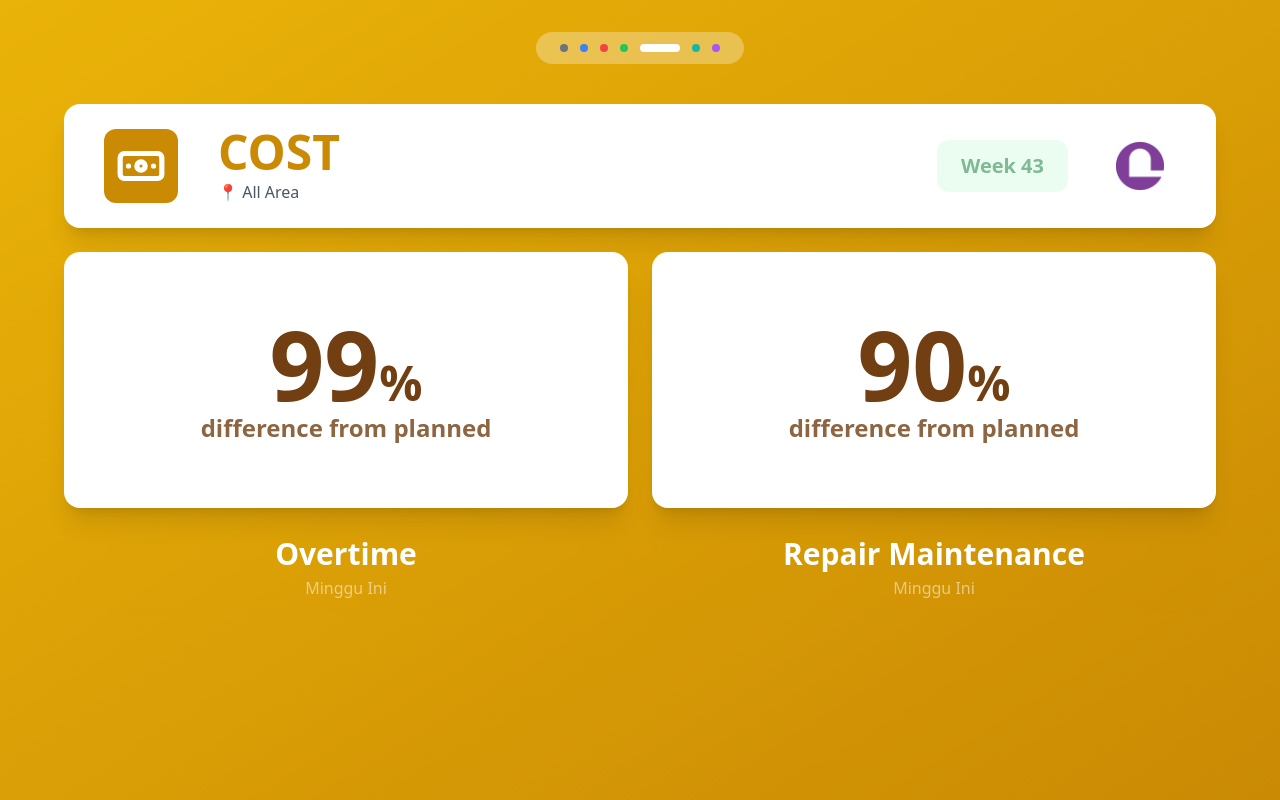
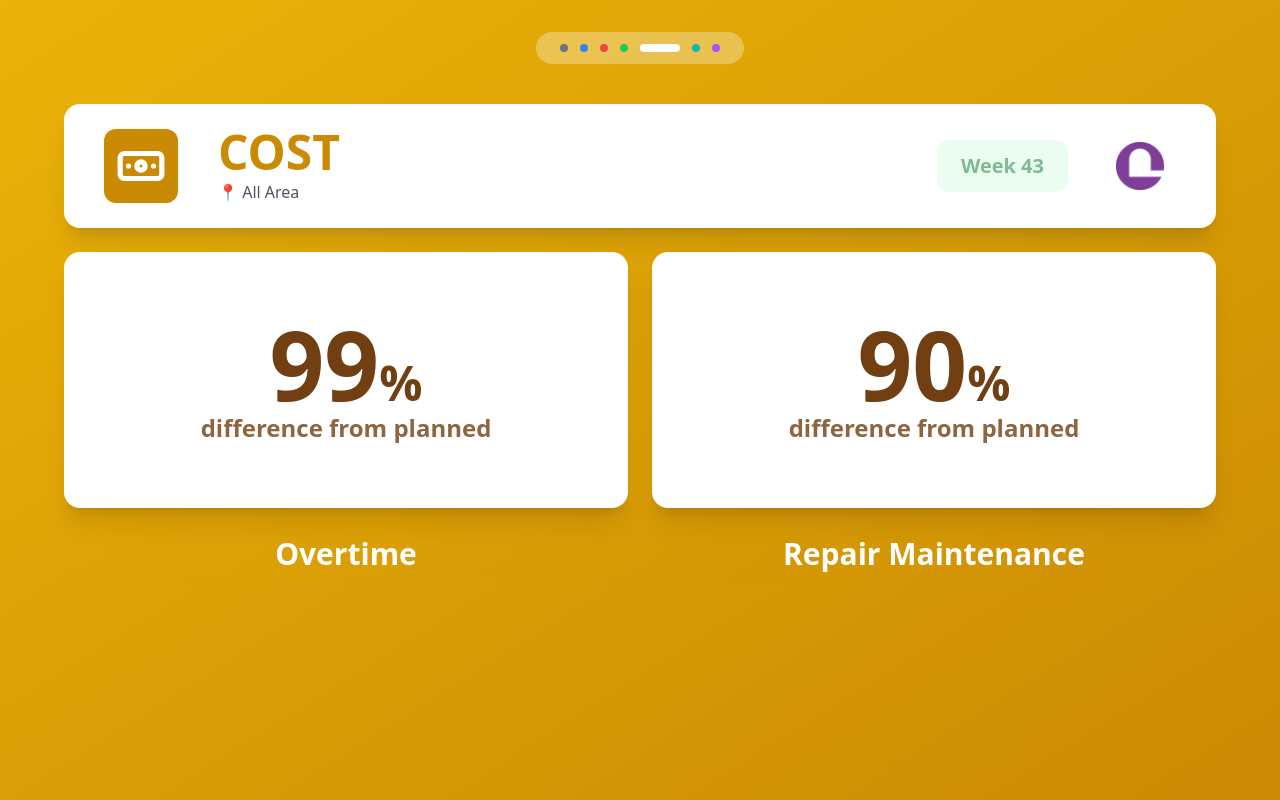
Before and after one commit to marieshaas/kpi_dashboard, a React (Create React App) app: page / in a window 1280 px wide. Both pictures are taken after a click on the button 676 px from the left and 48 px from the top of the page. Built offline with nearby package versions, Linux system fonts and the light colour scheme.

Commit message:
update data pt 4 and fix

```diff
--- a/src/components/costPage.jsx
+++ b/src/components/costPage.jsx
@@ -49,7 +49,6 @@ const CostPage = ({ data }) => {
             </div>
             <div className="backdrop-blur-sm rounded-xl px-8 py-3 text-center">
               <h2 className="text-3xl font-black text-white">Overtime</h2>
-              <p className="text-white opacity-50 text-base mt-1">Minggu Ini</p>
             </div>
           </div>
 
@@ -70,7 +69,6 @@ const CostPage = ({ data }) => {
             </div>
             <div className="backdrop-blur-sm rounded-xl px-8 py-3 text-center">
               <h2 className="text-3xl font-black text-white">Repair Maintenance</h2>
-              <p className="text-white opacity-50 text-base mt-1">Minggu Ini</p>
             </div>
           </div>
 
--- a/src/components/deliveryPage.jsx
+++ b/src/components/deliveryPage.jsx
@@ -52,7 +52,6 @@ const DeliveryPage = ({ data }) => {
             </div>
             <div className="backdrop-blur-sm rounded-xl px-8 py-3 text-center">
               <h2 className="text-3xl font-black text-white">MIFOT</h2>
-              <p className="text-white opacity-50 text-base mt-1">Minggu Ini</p>
             </div>
           </div>
 
@@ -77,7 +76,6 @@ const DeliveryPage = ({ data }) => {
             <div className="backdrop-blur-sm rounded-xl px-8 py-3 text-center">
               <h2 className="text-3xl font-black text-white -mt-2">Maintenance</h2>
               <h2 className="text-3xl font-black text-white">Performance</h2>
-              <p className="text-white opacity-50 text-base mt-1">Minggu Ini</p>
             </div>
           </div>
 
@@ -96,8 +94,7 @@ const DeliveryPage = ({ data }) => {
               </div>
             </div>
             <div className="backdrop-blur-sm rounded-xl px-8 py-3 text-center">
-              <h2 className="text-3xl font-black text-white">DIFOT</h2>
-              <p className="text-white opacity-50 text-base mt-1">Minggu Ini</p>
+              <h2 className="text-3xl font-black text-white">Schedule Adherence</h2>
             </div>
           </div>
 
--- a/src/components/inventoryPage.jsx
+++ b/src/components/inventoryPage.jsx
@@ -50,7 +50,6 @@ const InventoryPage = ({ data }) => {
             <div className="backdrop-blur-sm rounded-xl px-8 py-3 text-center">
               <h2 className="text-3xl font-black text-white">Component</h2>
               <p className="text-white opacity-50 text-base">(Based on SLOC W001)</p>
-              <p className="text-white opacity-50 text-base mt-1">Minggu Ini</p>
             </div>
           </div>
 
@@ -71,7 +70,6 @@ const InventoryPage = ({ data }) => {
             </div>
             <div className="backdrop-blur-sm rounded-xl px-8 py-3 text-center">
               <h2 className="text-3xl font-black text-white">SF Inventory</h2>
-              <p className="text-white opacity-50 text-base mt-1">Minggu Ini</p>
             </div>
           </div>
 
--- a/src/components/peoplePage.jsx
+++ b/src/components/peoplePage.jsx
@@ -91,7 +91,6 @@ const PeoplePage = ({ data }) => {
       <div className="max-w-6xl mx-auto mb-4 text-center">
         <div className="backdrop-blur-sm rounded-xl px-8 py-3 inline-block">
           <h2 className="text-3xl font-black text-white">Kehadiran</h2>
-          <p className="text-white opacity-50 text-base mt-1">Minggu Ini</p>
         </div>
       </div>
 
--- a/src/components/qualityPage.jsx
+++ b/src/components/qualityPage.jsx
@@ -50,7 +50,6 @@ const QualityPage = ({ data }) => {
             </div>
             <div className="backdrop-blur-sm rounded-xl px-8 py-3 text-center">
               <h2 className="text-3xl font-black text-white">NC Router Doors</h2>
-              <p className="text-white opacity-50 text-base mt-1">Minggu Ini</p>
             </div>
           </div>
 
@@ -58,13 +57,12 @@ const QualityPage = ({ data }) => {
           <div>
             <div className="bg-white rounded-2xl shadow-xl p-12 mb-4 h-64 flex items-center justify-center">
                 <img src={qualityIssue} alt="Quality Issue" className="w-[400px] h-[370px] object-contain rounded-xl"/>
-                <div className="text-2xl font-semibold text-green-900 opacity-80">
+                <span className="text-2xl font-semibold text-green-900 opacity-80">
                   {data.kpis.image.label}
-                </div>
+                </span>
             </div>
             <div className="backdrop-blur-sm rounded-xl px-8 py-3 text-center">
               <h2 className="text-3xl font-black text-white">Quality Issue</h2>
-              <p className="text-white opacity-50 text-base mt-1">Minggu Ini</p>
             </div>
           </div>
 
--- a/src/components/safetyPage.jsx
+++ b/src/components/safetyPage.jsx
@@ -65,7 +65,6 @@ const SafetyPage = ({ data }) => {
             </div>
             <div className="backdrop-blur-sm rounded-xl px-8 py-3 text-center">
               <h2 className="text-3xl font-black text-white">TRIR</h2>
-              <p className="text-white opacity-50 text-base mt-1">Minggu Ini</p>
             </div>
           </div>
 
@@ -87,7 +86,6 @@ const SafetyPage = ({ data }) => {
             </div>
             <div className="backdrop-blur-sm rounded-xl px-8 py-3 text-center">
               <h2 className="text-3xl font-black text-white">LTI FR</h2>
-              <p className="text-white opacity-50 text-base mt-1">Minggu Ini</p>
             </div>
           </div>
 
@@ -112,7 +110,6 @@ const SafetyPage = ({ data }) => {
             </div>
             <div className="backdrop-blur-sm rounded-xl px-8 py-3 text-center">
               <h2 className="text-3xl font-black text-white">SHARE IT</h2>
-              <p className="text-white opacity-50 text-base mt-1">Minggu Ini</p>
             </div>
           </div>
 
--- a/src/data/kpiData.js
+++ b/src/data/kpiData.js
@@ -73,7 +73,7 @@ export const kpiData = {
       },
       maintenance_perform: {
         mttr: {
-          value: "35",
+          value: "0",
           unit: "min"
         },
         am_tpm: {
```
